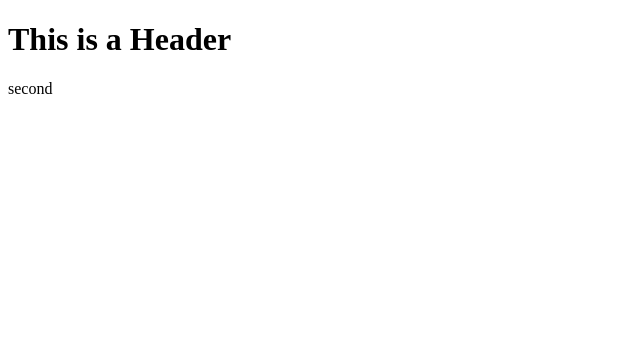
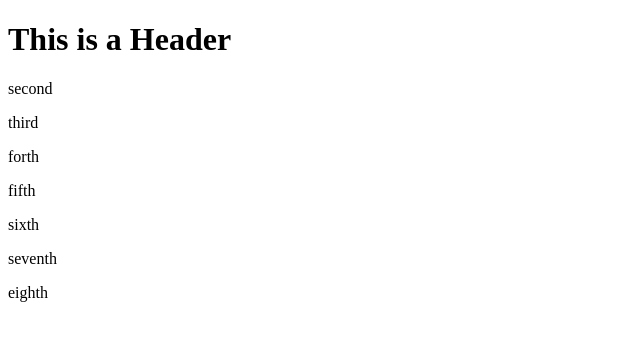
Before and after one commit to maryam-eslahi/ui-tut, a website: page index.html in a window 1280 px wide. Shown: the whole page, without its empty margins (0-640 px from the left). Drawn offline with Linux system fonts and the light colour scheme.

Commit message:
edit the index file

```diff
--- a/index.html
+++ b/index.html
@@ -7,5 +7,11 @@
       <!--  <p>This is a paragraph</p>
         <p>This is a second paragraph</p>-->
         <p>second</p>
+        <p>third</p>
+        <p>forth</p>
+        <p>fifth</p>
+            <p>sixth</p>
+            <p>seventh</p>
+            <p>eighth</p>
     </body>
 </html>
```
Also changed, not shown: package.json (added, +24 -0 lines), 2 other files.
